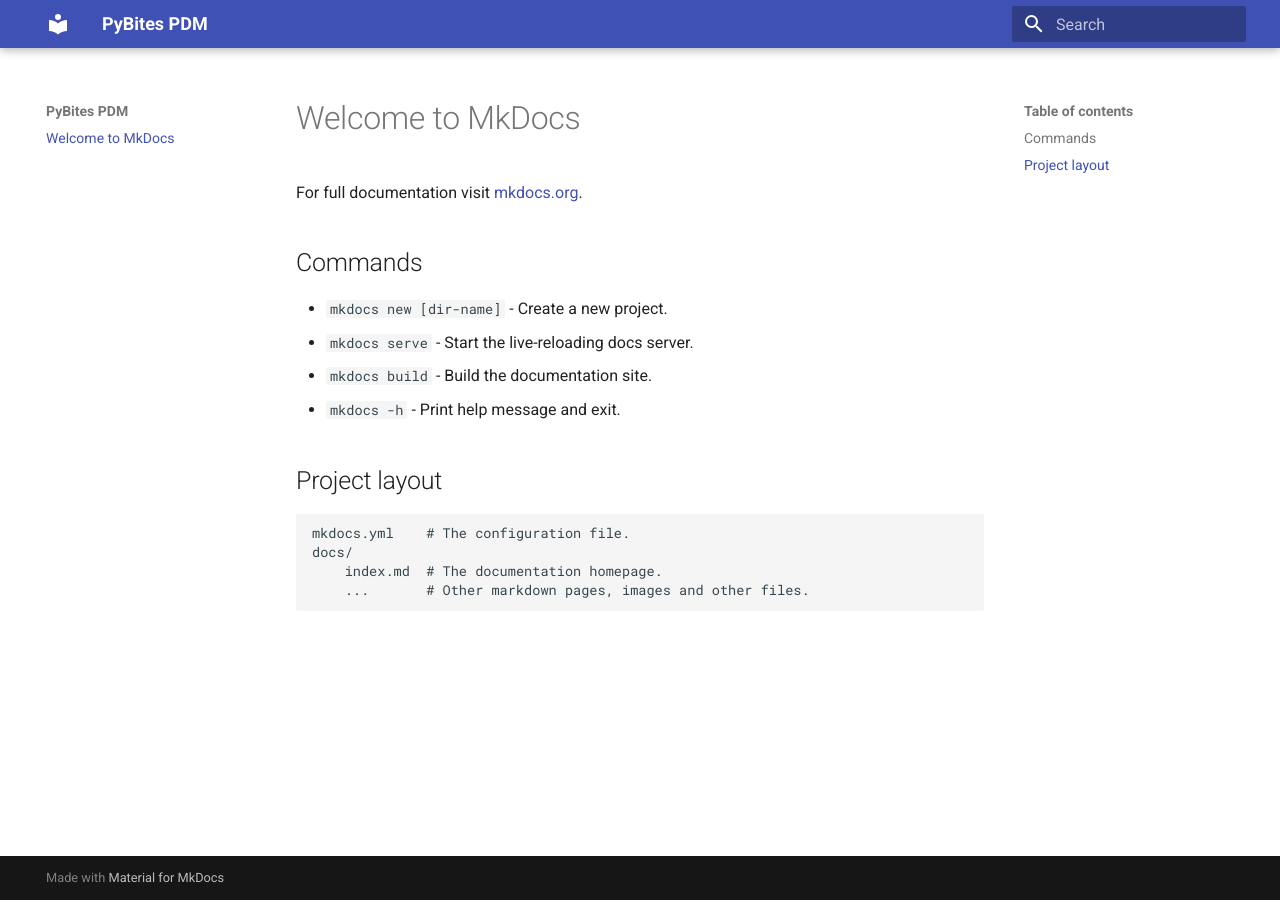
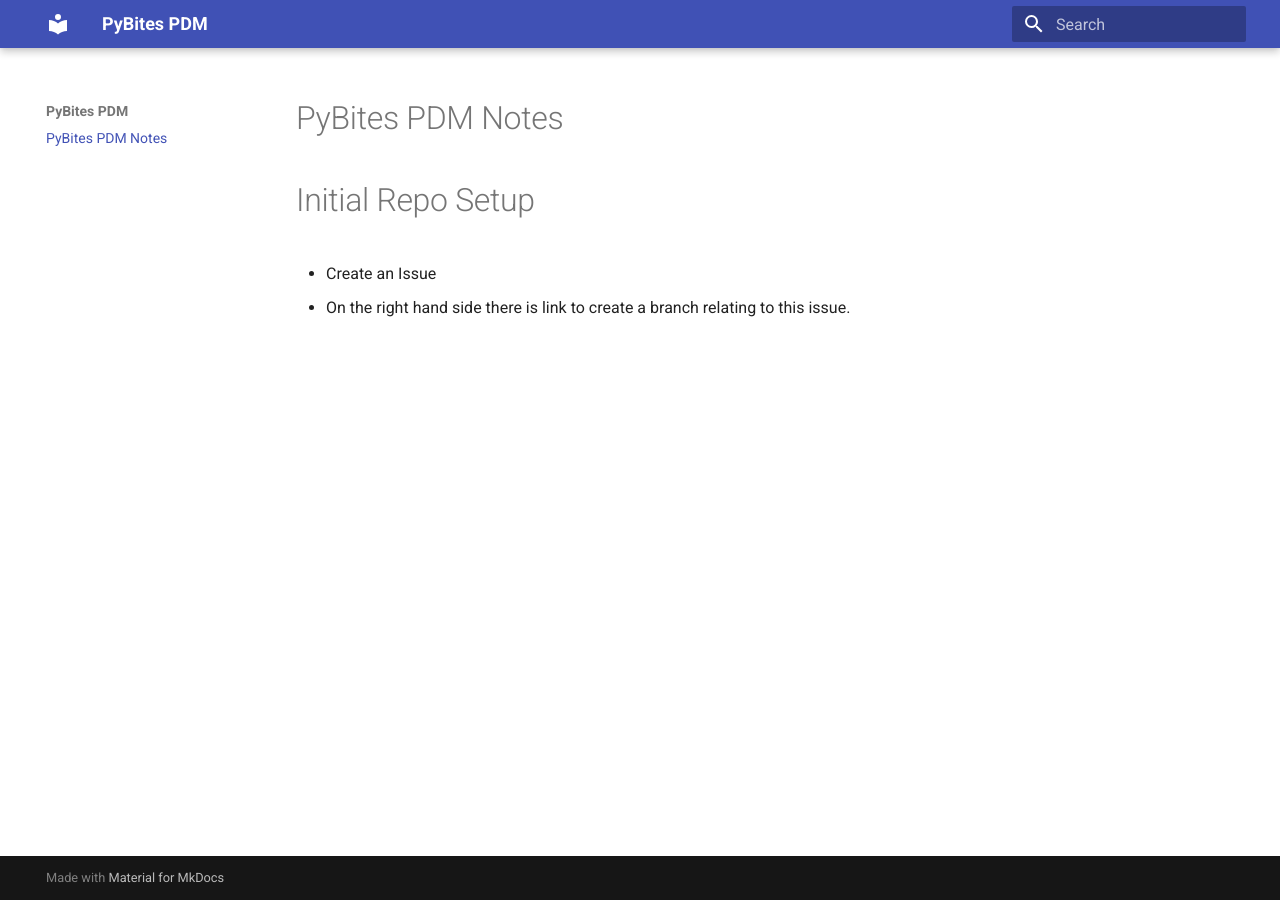
Before and after one commit to djbambi/Pybites-PDM-MKDocs, an MkDocs documentation site: the page built from docs/index.md, in a window 1280 px wide. Built offline with MkDocs 1.6.1 and Material for MkDocs 9.7.7, drawn with Linux system fonts in a browser that asks for light colours.

Commit message:
Updated index.md

```diff
--- a/docs/index.md
+++ b/docs/index.md
@@ -1,17 +1,5 @@
-# Welcome to MkDocs
+# PyBites PDM Notes
 
-For full documentation visit [mkdocs.org](https://www.mkdocs.org).
-
-## Commands
-
-* `mkdocs new [dir-name]` - Create a new project.
-* `mkdocs serve` - Start the live-reloading docs server.
-* `mkdocs build` - Build the documentation site.
-* `mkdocs -h` - Print help message and exit.
-
-## Project layout
-
-    mkdocs.yml    # The configuration file.
-    docs/
-        index.md  # The documentation homepage.
-        ...       # Other markdown pages, images and other files.
+# Initial Repo Setup
+- Create an Issue
+- On the right hand side there is link to create a branch relating to this issue.
```
